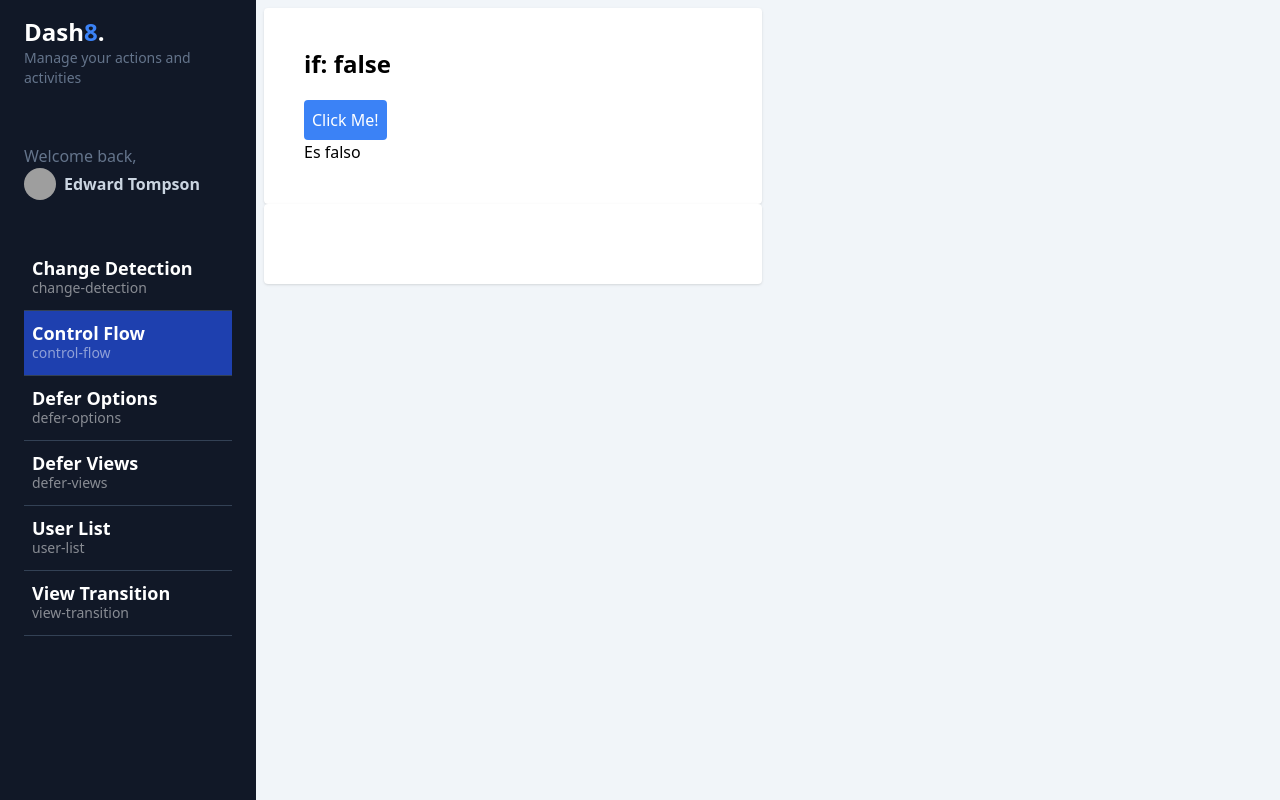
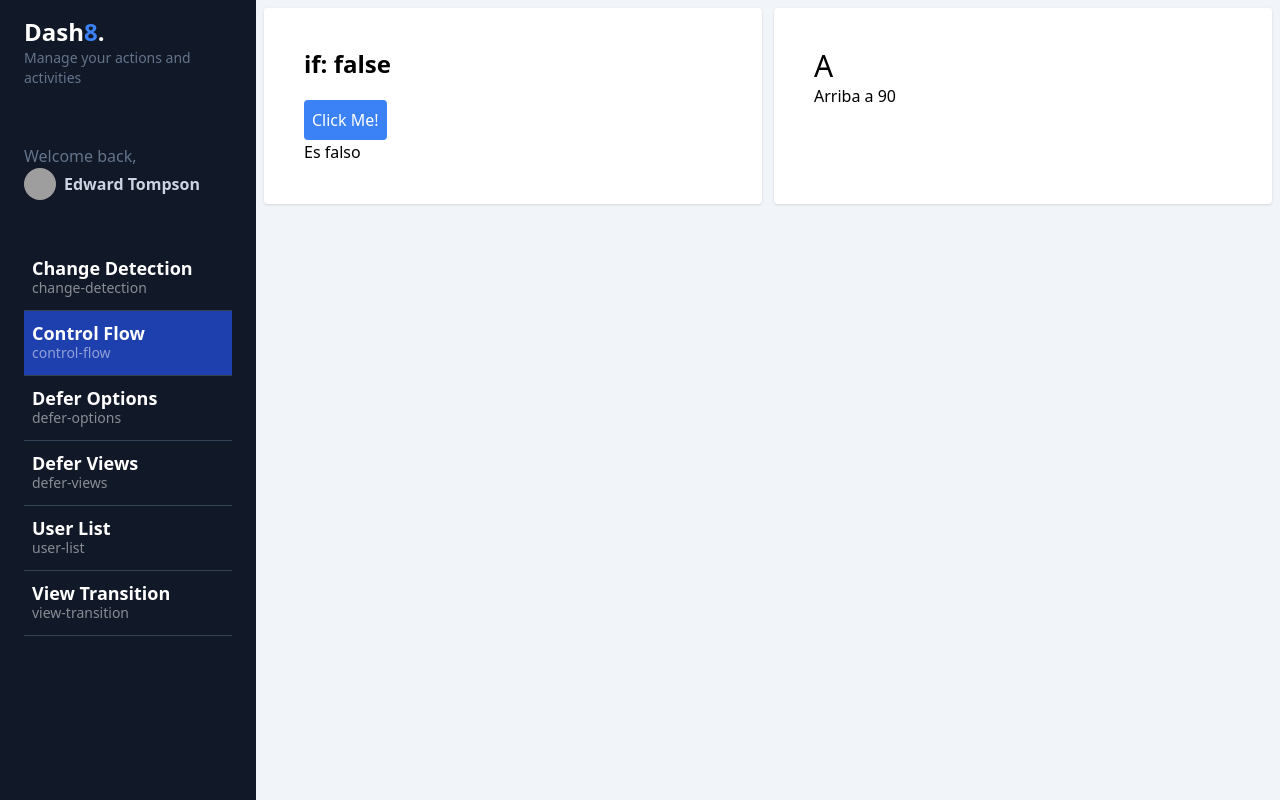
Before and after one commit to Aran-tm/dashboard_ng17_tailwindCSS, an Angular app: page /dashboard/control-flow in a window 1280 px wide. Built offline with nearby package versions, Linux system fonts and the light colour scheme; grey boxes are pictures that could not be loaded.

Commit message:
switch control flow

```diff
--- a/src/app/dashboard/pages/control-flow/control-flow.component.html
+++ b/src/app/dashboard/pages/control-flow/control-flow.component.html
@@ -17,9 +17,22 @@
       <p>Es falso</p>
     }
   </div>
+
+  <!-- *switch nueva sintaxis de angular seria: @switch () {@cases} -->
+  <div class="shadow bg-white rounded p-10">
+
+    <h2 class="text-3xl">{{ grade() }}</h2>
+
+    @switch (grade()) {
+      @case ('A') {
+        <p>Arriba a 90</p>
+      }
+      @case ('B') {
+        <p>Arriba a 80</p>
+      }
+      @default {
+        <p>Reprobado</p>
+      }
+    }
+  </div>
 </section>
-
-<section class="grid grid-cols-1 md:grid-cols-2 gap-3">
-  <!-- *switch nueva sintaxis de angular seria: @switch () {@cases} -->
-  <div class="shadow bg-white rounded p-10"></div>
-</section>
--- a/src/app/dashboard/pages/control-flow/control-flow.component.ts
+++ b/src/app/dashboard/pages/control-flow/control-flow.component.ts
@@ -1,8 +1,9 @@
 import { Component, OnInit, signal } from '@angular/core';
 
-// esto es un nuevo tipo
+// esto es un nuevo tipo gratantizando la seguridad de tipos Grade
 type Grade = 'A' | 'B' | 'F';
 
+// define a esta clase como un componente
 @Component({
   selector: 'app-control-flow',
   standalone: true,
```
